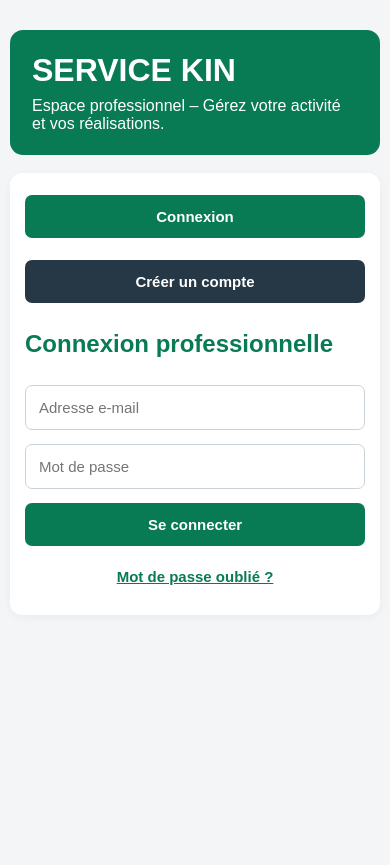
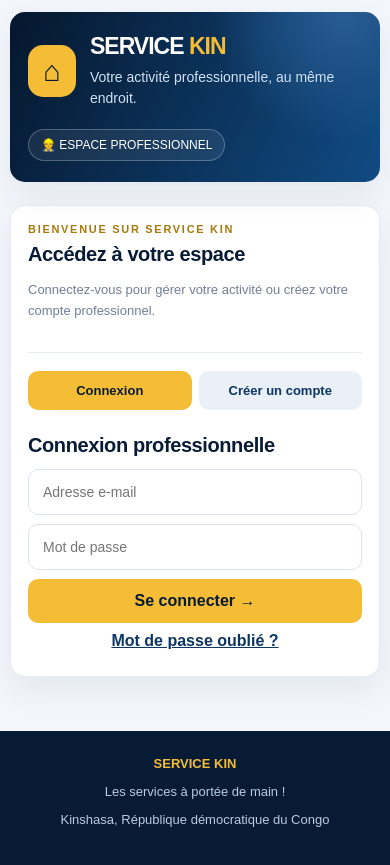
Before and after one commit to wwwhenry1lutaladio-boop/Service-kin, a plain HTML site: page espace-professionnel.html in a window 390 px wide. Before the commit the page ends 844 px from the top, so only its background shows below. Drawn offline with nearby package versions, Linux system fonts and the light colour scheme.

Commit message:
Update espace-professionnel.html
Cette mise à jour modernise entièrement l'espace professionnel de SERVICE KIN avec une interface plus élégante, intuitive et adaptée aux téléphones. Elle améliore la présentation du profil, la gestion des informations professionnelles, l'envoi et le suivi des photos de réalisations ainsi que la consultation des demandes clients. Les fonctionnalités existantes, la connexion Supabase, la validation préalable des comptes et les règles de sécurité sont conservées.

```diff
--- a/espace-professionnel.html
+++ b/espace-professionnel.html
@@ -4,135 +4,277 @@
 <head>
 <meta charset="UTF-8">
 <meta name="viewport" content="width=device-width, initial-scale=1">
-  <meta name="theme-color" content="#087b55">
+<meta name="theme-color" content="#071b35">
 <title>Espace professionnel - SERVICE KIN</title>
 <script src="https://cdn.jsdelivr.net/npm/@supabase/supabase-js@2"></script>
 
 <style>
-    * { box-sizing: border-box; }
-    body {
-      font-family: Arial, sans-serif;
-      background: #f3f5f7;
-      margin: 0;
-      padding: 18px;
-      color: #222;
+:root{
+ --navy:#071b35;
+ --blue:#0d3565;
+ --blue2:#14569a;
+ --gold:#f5bd35;
+ --bg:#f3f6fb;
+ --white:#fff;
+ --text:#18283e;
+ --muted:#718096;
+ --line:#e5ebf3;
+ --green:#087b55;
+ --red:#c83e43;
+ --shadow:0 12px 35px rgba(12,37,68,.07);
 }
-    main { max-width: 760px; margin: 20px auto; }
-    header {
-      background: #087b55;
-      color: white;
-      padding: 22px;
-      border-radius: 13px;
-      margin-bottom: 18px;
+*{box-sizing:border-box}
+html{scroll-behavior:smooth}
+body{
+ margin:0;
+ font-family:Arial,sans-serif;
+ background:var(--bg);
+ color:var(--text);
 }
-    header h1 { margin: 0 0 8px; }
-    header p { margin: 0; }
-    .card {
-      background: white;
-      padding: 20px;
-      border-radius: 12px;
-      margin-bottom: 16px;
-      box-shadow: 0 2px 9px #0000000b;
+.hidden{display:none!important}
+button,input,textarea,select{font:inherit}
+button{
+ width:100%;
+ padding:13px 16px;
+ border:0;
+ border-radius:10px;
+ background:var(--gold);
+ color:var(--navy);
+ font-weight:800;
+ cursor:pointer;
+ transition:.2s;
 }
-    h2, h3 { color: #087b55; }
-    input, textarea, button, select {
-      width: 100%;
-      padding: 13px;
-      margin: 7px 0;
-      font-size: 15px;
-      border-radius: 7px;
-      border: 1px solid #ccd3d8;
+button:hover{filter:brightness(.96);transform:translateY(-1px)}
+button:disabled{opacity:.55;cursor:not-allowed;transform:none}
+.primary{background:var(--blue);color:white}
+.secondary{background:#263d59;color:white}
+.danger{background:var(--red);color:white}
+.text-button{
+ background:transparent;
+ color:var(--blue);
+ text-decoration:underline;
+ padding:9px;
 }
-    textarea { min-height: 90px; resize: vertical; }
-    button {
-      background: #087b55;
-      color: white;
-      border: 0;
-      cursor: pointer;
-      font-weight: bold;
+input,textarea,select{
+ display:block;
+ width:100%;
+ padding:14px;
+ margin:9px 0;
+ border:1px solid #dce4ef;
+ border-radius:10px;
+ background:#fff;
+ color:var(--text);
+ font-size:14px;
 }
-    button:disabled { opacity: .55; cursor: not-allowed; }
-    .secondary { background: #263746; }
-    .danger { background: #b83232; }
-    .hidden { display: none !important; }
-    .message { padding: 10px; border-radius: 7px; margin: 10px 0; }
-    .info { background: #e7f1ff; color: #174a82; }
-    .success { background: #e5f7ec; color: #176536; }
-    .error { background: #ffebeb; color: #9c2020; }
-    .photo, .request {
-      padding: 13px;
-      background: #f5f7f8;
-      border-radius: 9px;
-      margin: 10px 0;
+input:focus,textarea:focus,select:focus{
+ outline:2px solid #b9d2f0;
+ border-color:var(--blue2);
 }
-    .photo img {
-      width: 100%;
-      max-height: 240px;
-      object-fit: cover;
-      border-radius: 7px;
-      margin-top: 8px;
+textarea{min-height:105px;resize:vertical}
+main{max-width:1050px;margin:auto;padding:25px 18px 55px}
+header{
+ background:
+ radial-gradient(circle at 90% 0%,#285d94 0,transparent 35%),
+ linear-gradient(115deg,#06172e,#104b83);
+ color:white;
+ padding:27px;
+ border-radius:20px;
+ margin-bottom:23px;
+ box-shadow:var(--shadow);
+ position:relative;
+ overflow:hidden;
 }
-    .status {
-      display: inline-block;
-      padding: 5px 9px;
-      border-radius: 20px;
-      font-size: 12px;
-      background: #e9edf0;
-      margin: 5px 0;
+.brand{display:flex;align-items:center;gap:14px}
+.logo{
+ width:52px;height:52px;
+ display:grid;place-items:center;
+ background:var(--gold);
+ color:var(--navy);
+ border-radius:15px;
+ font-size:29px;
+ font-weight:900;
 }
-    .status.approuve, .status.approuvee, .status.autorisee {
-      background: #d9f5e3;
-      color: #176536;
+header h1{margin:0;font-size:27px;letter-spacing:-1px}
+header h1 span{color:var(--gold)}
+header p{margin:7px 0 0;color:#d2e1f2;font-size:14px;line-height:1.5}
+.header-tag{
+ display:inline-block;
+ margin-top:20px;
+ padding:8px 12px;
+ border:1px solid #ffffff40;
+ border-radius:30px;
+ background:#ffffff12;
+ color:#fff;
+ font-size:12px;
 }
-    .status.en_attente { background: #fff1ce; color: #805900; }
-    .status.refuse, .status.refusee { background: #ffe0e0; color: #9c2020; }
-    .muted { color: #65717b; font-size: 13px; }
-    .tabs { display: flex; gap: 8px; }
-    .tabs button { flex: 1; }
-    .text-button {
-      background: transparent;
-      color: #087b55;
-      text-decoration: underline;
-      padding: 8px;
+.card{
+ background:white;
+ padding:24px;
+ border:1px solid var(--line);
+ border-radius:18px;
+ margin-bottom:19px;
+ box-shadow:var(--shadow);
 }
-    @media(max-width:520px) {
-      body { padding: 10px; }
-      .card { padding: 15px; }
-      .tabs { flex-direction: column; }
+h2{color:var(--navy);font-size:22px;margin:0 0 12px;letter-spacing:-.4px}
+h3{color:var(--navy);font-size:17px}
+.muted{color:var(--muted);font-size:13px;line-height:1.65}
+.tabs{display:flex;gap:10px;margin-bottom:24px}
+.tabs button{flex:1}
+.tabs button:not(.secondary){background:var(--gold);color:var(--navy)}
+.tabs .secondary{background:#eaf0f7;color:var(--blue)}
+.section-top{
+ padding-bottom:17px;
+ border-bottom:1px solid var(--line);
+ margin-bottom:18px;
+}
+.section-kicker{
+ color:#a8790b;
+ font-size:11px;
+ letter-spacing:1.7px;
+ font-weight:900;
+ text-transform:uppercase;
+ margin-bottom:8px;
+}
+.profile-banner{
+ background:linear-gradient(120deg,#0a2b53,#14518a);
+ border-radius:16px;
+ padding:20px;
+ color:white;
+ margin-bottom:18px;
+}
+.profile-banner h2{color:white;margin-bottom:7px}
+.profile-banner p{color:#d4e4f5;margin:0;font-size:14px}
+.profile-avatar{
+ width:48px;height:48px;
+ display:grid;place-items:center;
+ background:#ffffff1c;
+ border:1px solid #ffffff35;
+ border-radius:14px;
+ font-size:24px;
+ margin-bottom:13px;
+}
+.status{
+ display:inline-block;
+ padding:7px 11px;
+ border-radius:30px;
+ font-size:12px;
+ font-weight:800;
+ background:#e9edf0;
+ margin:5px 0;
+}
+.status.approuve,.status.approuvee,.status.autorisee{
+ background:#d9f5e3;color:#176536;
+}
+.status.en_attente{background:#fff1ce;color:#805900}
+.status.refuse,.status.refusee{background:#ffe0e0;color:#9c2020}
+.message{
+ padding:13px 15px;
+ border-radius:11px;
+ margin:12px 0;
+ font-size:13px;
+ line-height:1.6;
+}
+.info{background:#e7f1ff;color:#174a82}
+.success{background:#e5f7ec;color:#176536}
+.error{background:#ffebeb;color:#9c2020}
+.photo,.request{
+ padding:16px;
+ background:#f7f9fc;
+ border:1px solid var(--line);
+ border-radius:13px;
+ margin:12px 0;
+}
+.photo img{
+ width:100%;
+ max-height:280px;
+ object-fit:cover;
+ border-radius:10px;
+ margin-top:12px;
+}
+#compteur{
+ display:inline-block;
+ padding:8px 12px;
+ background:#fff4d7;
+ border-radius:30px;
+ color:#805900;
+ font-size:12px;
+ font-weight:800;
+}
+.empty{
+ text-align:center;
+ padding:24px;
+ border:1px dashed #d9e2ee;
+ border-radius:12px;
+ color:var(--muted);
+ background:#f8fafc;
+}
+.section-icon{
+ display:inline-grid;
+ place-items:center;
+ width:38px;height:38px;
+ background:#fff3d3;
+ border-radius:12px;
+ margin-right:8px;
+ vertical-align:middle;
+}
+footer{
+ background:var(--navy);
+ color:white;
+ padding:25px 15px;
+ text-align:center;
+ font-size:13px;
+}
+footer strong{color:var(--gold)}
+footer p{color:#b9cbe0}
+@media(max-width:600px){
+ main{padding:12px 10px 35px}
+ header{padding:21px 18px;border-radius:15px}
+ header h1{font-size:23px}
+ .card{padding:17px;border-radius:15px}
+ h2{font-size:20px}
+ .tabs{gap:7px}
+ .tabs button{font-size:13px;padding:12px 7px}
 }
 </style>
 </head>
 
 <body>
 <main>
+
 <header>
-    <h1>SERVICE KIN</h1>
-    <p>Espace professionnel – Gérez votre activité et vos réalisations.</p>
+ <div class="brand">
+  <div class="logo">⌂</div>
+  <div>
+   <h1>SERVICE <span>KIN</span></h1>
+   <p>Votre activité professionnelle, au même endroit.</p>
+  </div>
+ </div>
+ <div class="header-tag">👷 ESPACE PROFESSIONNEL</div>
 </header>
 
 <section id="authSection" class="card">
+ <div class="section-top">
+  <div class="section-kicker">Bienvenue sur SERVICE KIN</div>
+  <h2>Accédez à votre espace</h2>
+  <p class="muted">Connectez-vous pour gérer votre activité ou créez votre compte professionnel.</p>
+ </div>
+
  <div class="tabs" id="authTabs">
-      <button type="button" id="tabConnexion" onclick="afficherFormulaire('connexion')">
-        Connexion
-      </button>
-      <button type="button" id="tabInscription" class="secondary" onclick="afficherFormulaire('inscription')">
-        Créer un compte
-      </button>
+  <button type="button" id="tabConnexion" onclick="afficherFormulaire('connexion')">Connexion</button>
+  <button type="button" id="tabInscription" class="secondary" onclick="afficherFormulaire('inscription')">Créer un compte</button>
  </div>
 
  <div id="formConnexion">
   <h2>Connexion professionnelle</h2>
   <input id="emailConnexion" type="email" autocomplete="email" placeholder="Adresse e-mail">
   <input id="passwordConnexion" type="password" autocomplete="current-password" placeholder="Mot de passe">
-      <button id="btnConnexion" type="button" onclick="connecter()">Se connecter</button>
-      <button type="button" class="text-button" onclick="demanderReinitialisation()">
-        Mot de passe oublié ?
-      </button>
+  <button id="btnConnexion" type="button" onclick="connecter()">Se connecter →</button>
+  <button type="button" class="text-button" onclick="demanderReinitialisation()">Mot de passe oublié ?</button>
  </div>
 
  <div id="formInscription" class="hidden">
-      <h2>Inscription professionnelle</h2>
-      <p class="muted">Votre profil sera vérifié par l’administrateur avant sa publication.</p>
+  <h2>Créer mon compte professionnel</h2>
+  <p class="muted">Votre profil sera vérifié par l'administrateur avant sa publication.</p>
   <input id="insNom" type="text" maxlength="100" placeholder="Nom complet">
   <input id="insMetier" type="text" maxlength="100" placeholder="Votre métier ou spécialité">
   <input id="insQuartier" type="text" maxlength="100" placeholder="Votre quartier">
@@ -148,23 +290,31 @@
   <p class="muted">Choisis un nouveau mot de passe pour ton compte SERVICE KIN.</p>
   <input id="nouveauPassword" type="password" autocomplete="new-password" minlength="8" placeholder="Nouveau mot de passe">
   <input id="confirmationPassword" type="password" autocomplete="new-password" minlength="8" placeholder="Confirmer le nouveau mot de passe">
-      <button id="btnNouveauPassword" type="button" onclick="enregistrerNouveauMotDePasse()">
-        Enregistrer le nouveau mot de passe
-      </button>
+  <button id="btnNouveauPassword" type="button" onclick="enregistrerNouveauMotDePasse()">Enregistrer le nouveau mot de passe</button>
  </div>
 
  <div id="authMessage" aria-live="polite"></div>
 </section>
 
 <section id="espace" class="hidden">
+
  <div class="card">
-      <h2>Mon profil professionnel</h2>
-      <p id="nomProfessionnel"></p>
+  <div class="profile-banner">
+   <div class="profile-avatar">👤</div>
+   <div class="section-kicker" style="color:#f5bd35">Mon espace personnel</div>
+   <h2 id="nomProfessionnel">Mon profil professionnel</h2>
+   <p>Gérez votre présence sur SERVICE KIN.</p>
+  </div>
+
+  <h2><span class="section-icon">🪪</span>Mon profil professionnel</h2>
   <p>Statut du compte : <span id="statutProfessionnel" class="status"></span></p>
   <div id="messageStatut" class="message info"></div>
 
   <div id="editionProfil" class="hidden">
+   <div class="section-top">
     <h3>Modifier mes informations</h3>
+    <p class="muted">Maintenez vos informations à jour pour aider les clients à vous trouver.</p>
+   </div>
    <input id="profilNom" maxlength="100" placeholder="Nom complet">
    <input id="profilMetier" maxlength="100" placeholder="Métier">
    <input id="profilQuartier" maxlength="100" placeholder="Quartier">
@@ -176,7 +326,11 @@
  </div>
 
  <div id="zonePhotos" class="card hidden">
-      <h2>Mes réalisations</h2>
+  <div class="section-top">
+   <div class="section-kicker">Portfolio professionnel</div>
+   <h2><span class="section-icon">📸</span>Mes réalisations</h2>
+   <p class="muted">Présentez vos travaux aux futurs clients avec des photos de qualité.</p>
+  </div>
   <p id="compteur"></p>
   <p class="muted">Formats acceptés : JPG, PNG et WEBP. Maximum 5 Mo par photo et 4 photos au total.</p>
   <input id="photos" type="file" accept="image/jpeg,image/png,image/webp" multiple>
@@ -187,19 +341,27 @@
  </div>
 
  <div class="card">
-      <h2>Demandes de clients</h2>
-      <p class="muted">
-        Seules les demandes dont la mise en relation a été autorisée par l’administrateur apparaissent ici.
-      </p>
-      <button type="button" class="secondary" onclick="chargerDemandes()">Actualiser mes demandes</button>
+  <div class="section-top">
+   <div class="section-kicker">Opportunités professionnelles</div>
+   <h2><span class="section-icon">📩</span>Demandes des clients</h2>
+   <p class="muted">Seules les demandes dont la mise en relation a été autorisée par l'administrateur apparaissent ici.</p>
+  </div>
+  <button type="button" class="secondary" onclick="chargerDemandes()">↻ Actualiser mes demandes</button>
   <div id="listeDemandes"></div>
  </div>
 
  <div class="card">
-      <button type="button" class="danger" onclick="deconnecter()">Se déconnecter</button>
+  <button type="button" class="danger" onclick="deconnecter()">↪ Se déconnecter</button>
  </div>
+
 </section>
 </main>
+
+<footer>
+ <strong>SERVICE KIN</strong>
+ <p>Les services à portée de main !</p>
+ <p>Kinshasa, République démocratique du Congo</p>
+</footer>
 
 <script>
 const SUPABASE_URL = "https://ikhjunfdqjnhonxisjeh.supabase.co";
@@ -687,8 +849,7 @@ async function envoyerPhotos() {
     for (const fichier of fichiers) {
       const extension = fichier.name.split(".").pop().toLowerCase();
 
-      // IMPORTANT : le premier dossier doit être l'ID du professionnel.
-      // Le deuxième dossier correspond à l'ID de son compte utilisateur.
+      // Le premier dossier correspond à l'ID du professionnel.
       const identifiantFichier = (
         window.crypto && typeof window.crypto.randomUUID === "function"
       )
@@ -707,7 +868,6 @@ async function envoyerPhotos() {
         "Envoi de la photo dans le stockage sécurisé..."
       );
 
-      // ÉTAPE 1 : téléverser le fichier dans Storage.
       const { error: erreurUpload } = await db.storage
         .from("realisations")
         .upload(chemin, fichier, {
@@ -726,7 +886,6 @@ async function envoyerPhotos() {
         "Photo téléversée. Enregistrement de la réalisation..."
       );
 
-      // ÉTAPE 2 : enregistrer la photo dans la table realisations.
       const { error: erreurInsertion } = await db
         .from("realisations")
         .insert({
```
Lines whose indentation alone changed are shown as unchanged.
